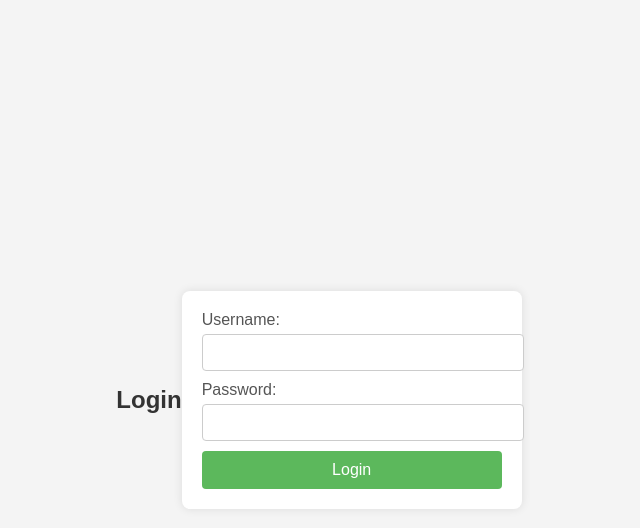
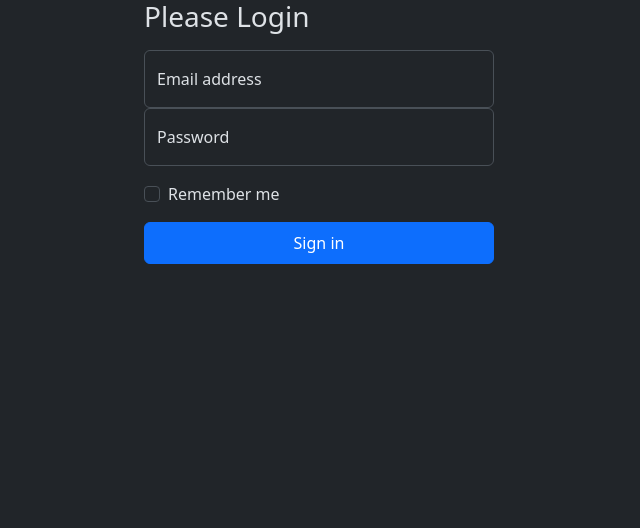
Before and after one commit to rethamomo/Melsoft_edu, a Flask app: page /login in a window 1280 px wide. Shown: the top 528 px of the page, without its empty margins (321-961 px from the left). Run offline with Flask 3, Linux system fonts and the light colour scheme.

Commit message:
working on login

```diff
--- a/static/style.css
+++ b/static/style.css
@@ -0,0 +1,5 @@
+.form {
+  width: 350px;
+  margin-left: auto;
+  margin-right: auto;
+}
--- a/templates/login.html
+++ b/templates/login.html
@@ -1,25 +1,71 @@
 <!DOCTYPE html>
-<html lang="en">
+<html lang="en" data-bs-theme="dark">
   <head>
-    <meta charset="UTF-8">
-    <meta name="viewport" content="width=device-width, initial-scale=1.0">
+    <meta charset="UTF-8" />
+    <meta name="viewport" content="width=device-width, initial-scale=1.0" />
     <title>Login</title>
-    <link rel="stylesheet" href="{{ url_for('static', filename='style_login.css') }}">
-
+    <link
+      rel="stylesheet"
+      href="https://cdn.jsdelivr.net/npm/bootstrap@5.3.2/dist/css/bootstrap.min.css"
+    />
+    <link
+      rel="stylesheet"
+      href="{{ url_for('static', filename='style.css') }}"
+    />
   </head>
   <body>
-    <h2>Login</h2>
+    <!-- <h2>Login</h2>
     <form method="POST" action="{{ url_for('login') }}">
       <label for="username">Username:</label>
-        <input type="text" id="username" name="username" required>
-        <br>
+      <input type="text" id="username" name="username" required />
+      <br />
       <label for="password">Password:</label>
-        <input type="password" id="password" name="password" required>
-        <br>
+      <input type="password" id="password" name="password" required />
+      <br />
       <button type="submit">Login</button>
     </form>
     {% if error %}
-        <p style="color: red;">{{ error }}</p>
-    {% endif %}
+    <p style="color: red">{{ error }}</p>
+    {% endif %} -->
+
+    <div class="form-signin w-100 m-auto">
+      <form class="form">
+        <h1 class="h3 mb-3 fw-normal align-center">Please Login</h1>
+
+        <div class="form-floating">
+          <input
+            type="email"
+            class="form-control"
+            id="floatingInput"
+            placeholder="name@example.com"
+          />
+          <label for="floatingInput">Email address</label>
+        </div>
+        <div class="form-floating">
+          <input
+            type="password"
+            class="form-control"
+            id="floatingPassword"
+            placeholder="Password"
+          />
+          <label for="floatingPassword">Password</label>
+        </div>
+
+        <div class="form-check text-start my-3">
+          <input
+            class="form-check-input"
+            type="checkbox"
+            value="remember-me"
+            id="flexCheckDefault"
+          />
+          <label class="form-check-label" for="flexCheckDefault">
+            Remember me
+          </label>
+        </div>
+        <button class="btn btn-primary w-100 py-2" type="submit">
+          Sign in
+        </button>
+      </form>
+    </div>
   </body>
 </html>
```
Also changed, not shown: templates/home.html (+2 -12 lines). Lines whose indentation alone changed are shown as unchanged.
